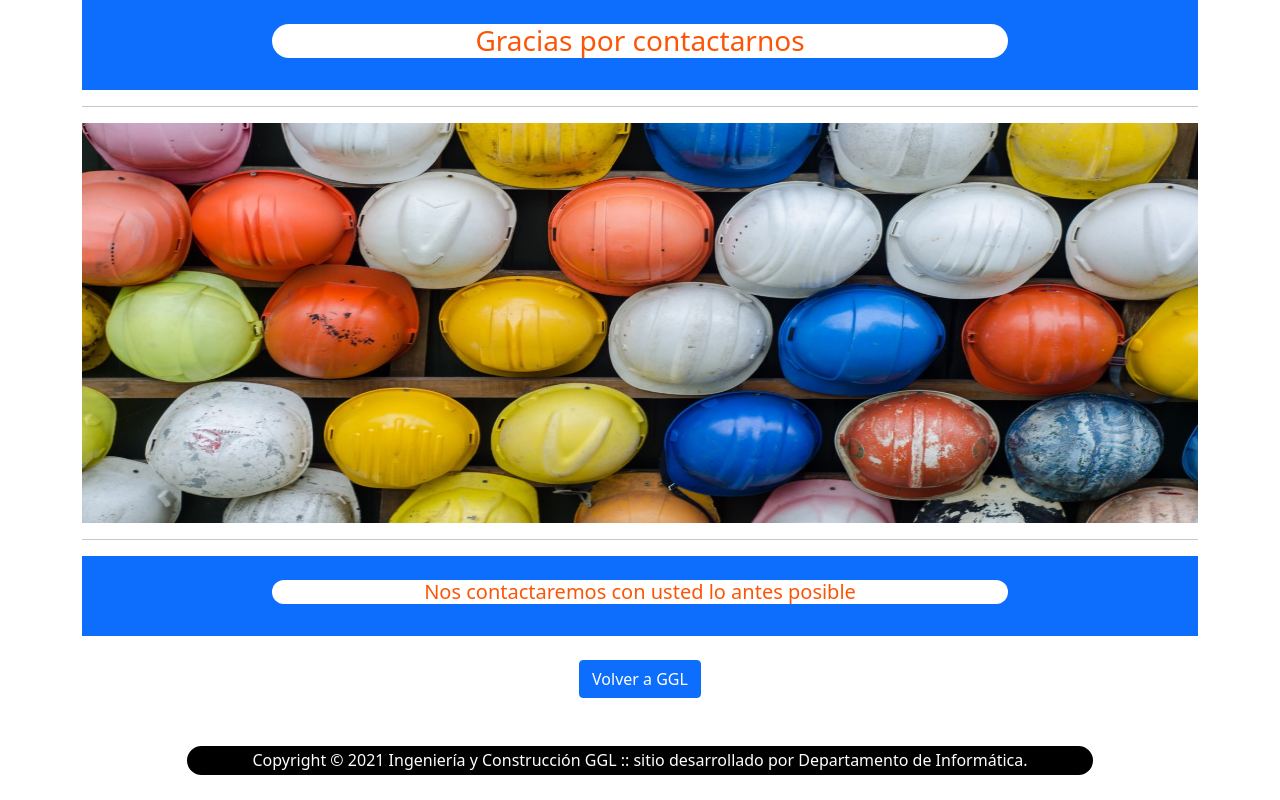
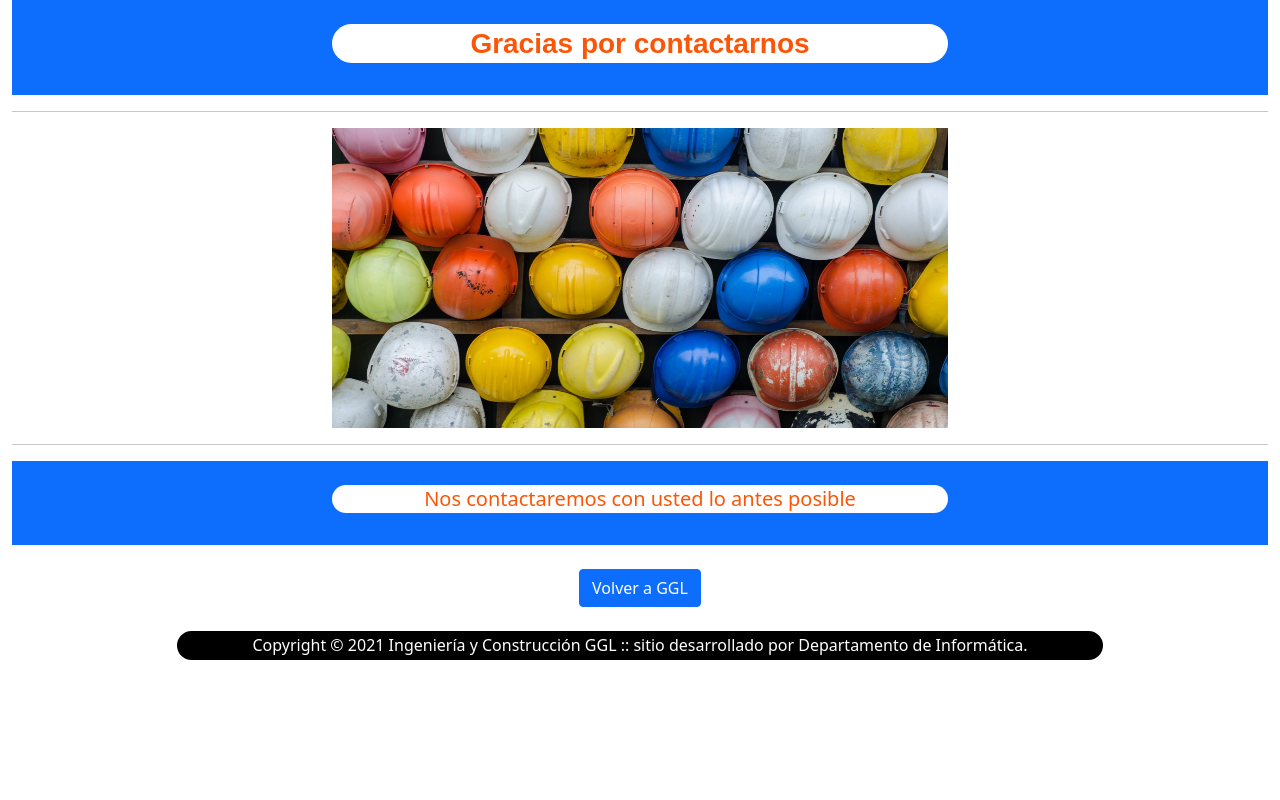
Before and after one commit to JoelSilvi/Joel, a plain HTML site: page gracias.html in a window 1280 px wide. Drawn offline with Linux system fonts and the light colour scheme.

Commit message:
agrendando padding a h3-h5 en gracias

```diff
--- a/css/styleGracias.css
+++ b/css/styleGracias.css
@@ -1,21 +1,22 @@
 
-p{
+h3{
     font-family: Arial, Helvetica, sans-serif;
     text-align: justify;
+    color:#fb5607 ;
+    text-align: center;
+    border-radius: 1.2em;
+    background-color: white;
+    padding: .1em 1em;
+    font-weight: bold;
 }
 
-h3{
-    color:#fb5607 ;
-    text-align: center;
-    border-radius: 1.5em;
-    background-color: white;
-}
 
 h5{
     color:#fb5607 ;
     text-align: center;
     border-radius: 1.2em;
     background-color: white;
+    padding: .1em 1em;
 }
 
 
@@ -26,4 +27,5 @@ h6{
     color: white;
     background-color: black;
     border-radius: 1.5em;
+
 }
--- a/gracias.html
+++ b/gracias.html
@@ -9,33 +9,18 @@
 </head>
 <body>
 
-<div class="container-md">
+<div class="container-fluid">
     <div class="class-bg bg-primary">
 
         <div class="row">
-            <div class="col-2 col-md-2"></div>
+            <div class="col-1 col-sm-2 col-md-3 col-xl-3"></div>
 
-            <div class="col-8 col-md-8">
+            <div class="col-10 col-sm-8 col-md-6 col-xl-6">
                 <br><h3>Gracias por contactarnos</h3><br>
             </div>
 
-            <div class="col-2 col-md-2"></div>
+            <div class="col-1 col-sm-2 col-md-3 col-xl-3"></div>
 
-        </div>
-
-</div>
-
-<hr>
-
-
-
-
-
-<div class="container-lx">
-
-    <div class="row">
-        <div class="col-12 col-md-12">
-            <img src="images/Gracias(1).jpg" alt="gracias" height="400" width="100%">
         </div>
     </div>
     <hr>
@@ -43,18 +28,35 @@
 
 
 
+<div class="container-fluid">
 
-<div class="container-lx">
+    <div class="row">
+
+        <div class="col-2 col-sm-2 col-md-3 col-xl-3"></div>
+
+        <div class="col-8 col-sm-8 col-md-6 col-xl-6">
+            <img src="images/Gracias(1).jpg" alt="gracias" height="300" width="100%">
+        </div>
+
+        <div class="col-2 col-sm-2 col-md-3 col-xl-3"></div>
+
+    </div>
+
+</div>
+
+
+<div class="container-fluid">
+    <hr>
     <div class="class-bg bg-primary">
 
         <div class="row">
-            <div class="col-2 col-md-2"></div>
+            <div class="col-1 col-sm-8 col-md-3 col-xl-3"></div>
 
-            <div class="col-8 col-md-8">
+            <div class="col-10 col-sm-8 col-md-6 col-xl-6">
                 <br><h5>Nos contactaremos con usted lo antes posible</h5><br>
             </div>
 
-            <div class="col-2 col-md-2"></div>
+            <div class="col-1 col-sm-8 col-md-3 col-xl-3"></div>
             <br>
         </div>
 </div>
@@ -83,7 +85,7 @@
         </div>
 
         <div class="col-md-10">
-        <br><br><h6>Copyright © 2021 Ingeniería y Construcción GGL :: sitio desarrollado por Departamento de Informática.</h6>
+        <br><h6>Copyright © 2021 Ingeniería y Construcción GGL :: sitio desarrollado por Departamento de Informática.</h6>
         </div>
 
         <div class="col-md-1">
```
